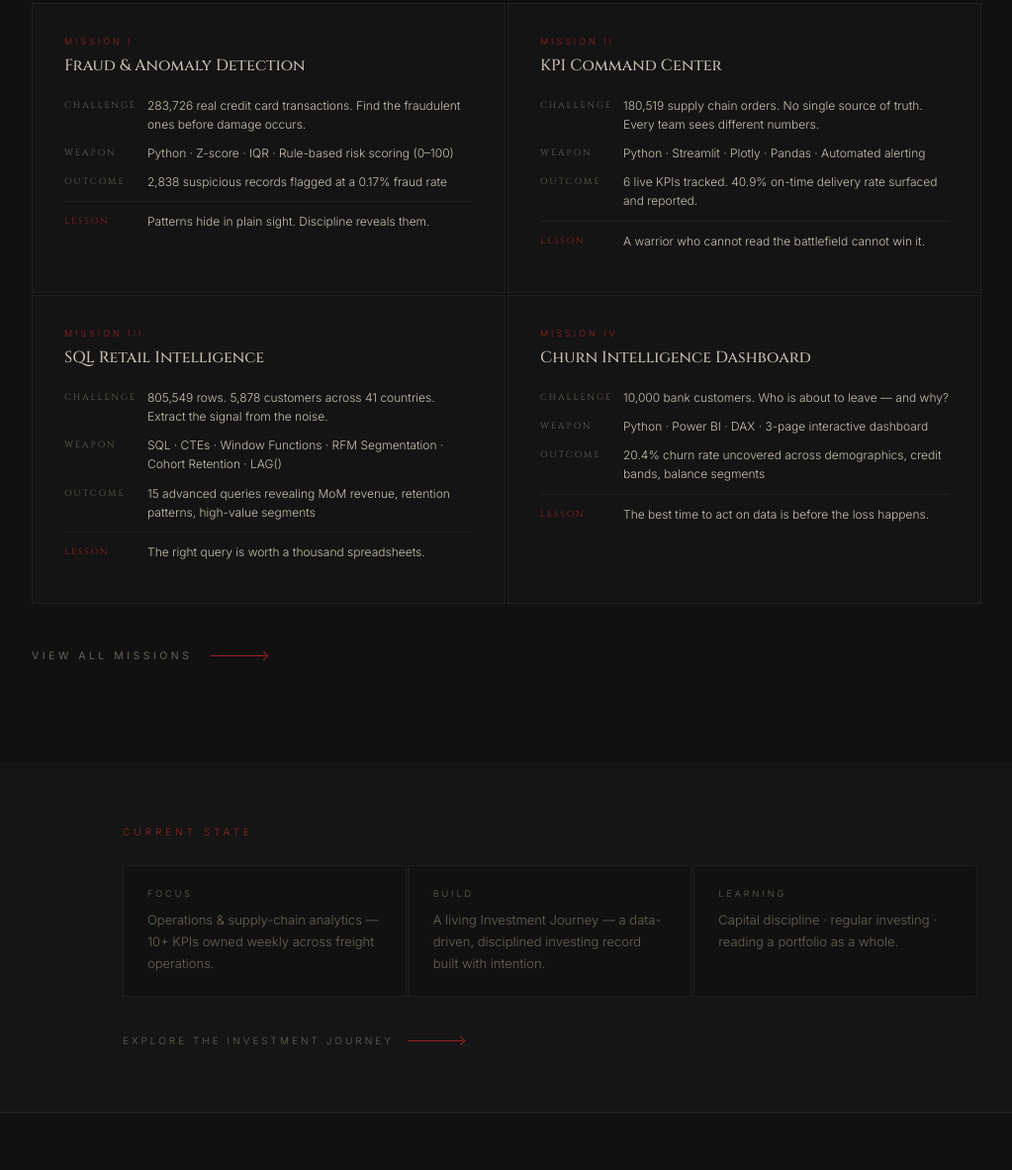
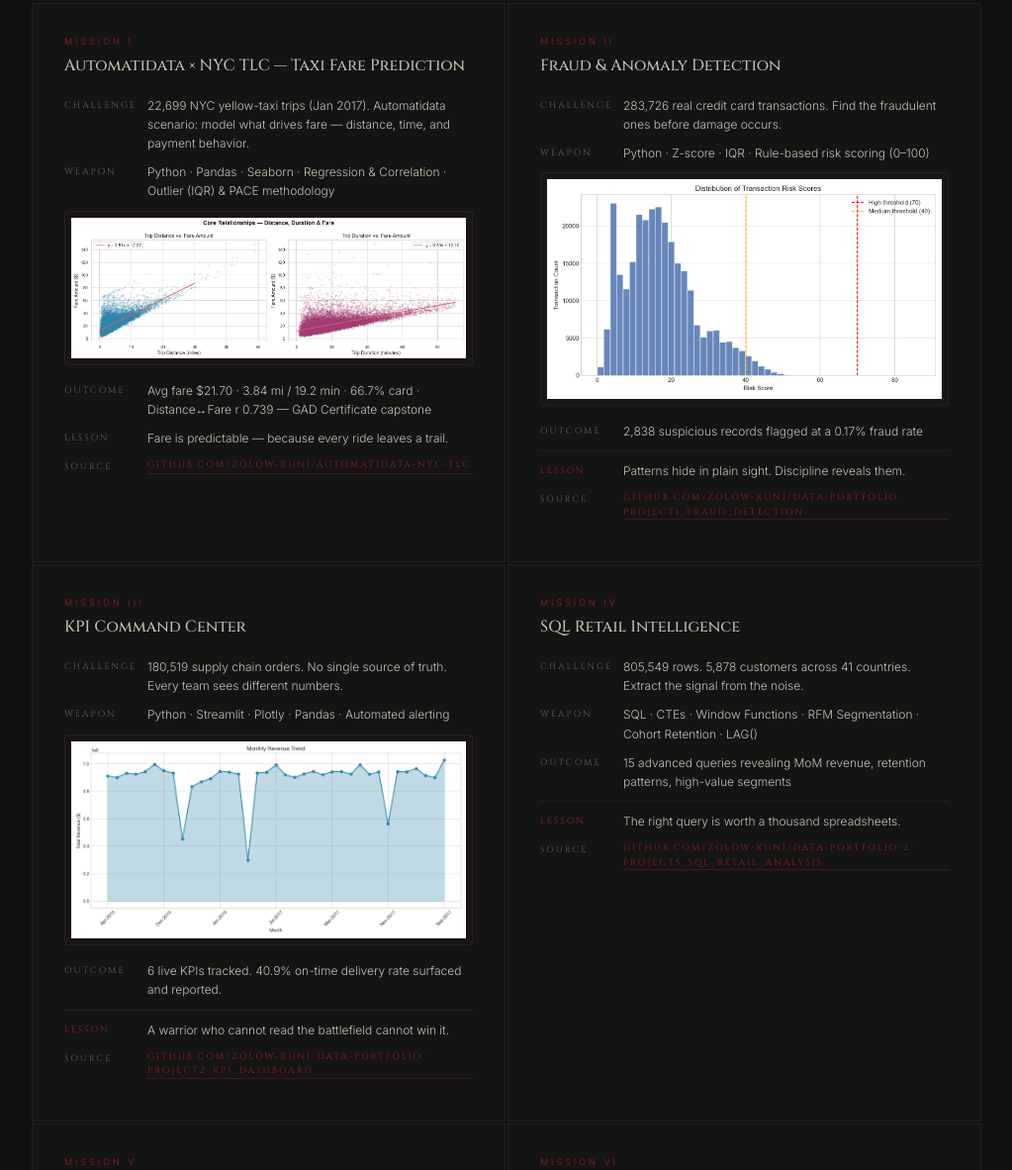
Before and after one commit to Zolow-kuni/subham-portfolio, a plain HTML site: page index.html in a window 1280 px wide. Shown: the part 5437-6619 px from the top of the page at 99% size, without its empty margins (84-1107 px from the left). Drawn offline with nearby package versions, Linux system fonts and the light colour scheme.

Commit message:
feat: integrate verified project evidence into battles section

```diff
--- a/index.html
+++ b/index.html
@@ -310,35 +310,61 @@
       <div class="missions">
         <div class="mission-card">
           <p class="mission-num">Mission I</p>
+          <h3 class="mission-name">Automatidata × NYC TLC — Taxi Fare Prediction</h3>
+          <div class="mission-row"><span class="mission-key">Challenge</span><span>22,699 NYC yellow-taxi trips (Jan 2017). Automatidata scenario: model what drives fare — distance, time, and payment behavior.</span></div>
+          <div class="mission-row"><span class="mission-key">Weapon</span><span>Python · Pandas · Seaborn · Regression &amp; Correlation · Outlier (IQR) &amp; PACE methodology</span></div>
+          <img class="battle-thumb" src="assets/battles/automatidata_distance_duration_fare.png" alt="Regression of fare against trip distance and duration for 22,699 NYC TLC trips" loading="lazy">
+          <div class="mission-row"><span class="mission-key">Outcome</span><span>Avg fare $21.70 · 3.84 mi / 19.2 min · 66.7% card · Distance↔Fare r 0.739 — GAD Certificate capstone</span></div>
+          <div class="mission-row"><span class="mission-key">Lesson</span><span>Fare is predictable — because every ride leaves a trail.</span></div>
+          <div class="mission-row mission-source"><span class="mission-key">Source</span><a href="https://github.com/Zolow-kuni/automatidata-nyc-tlc" target="_blank" rel="noopener noreferrer">github.com/Zolow-kuni/automatidata-nyc-tlc</a></div>
+        </div>
+        <div class="mission-card">
+          <p class="mission-num">Mission II</p>
           <h3 class="mission-name">Fraud &amp; Anomaly Detection</h3>
           <div class="mission-row"><span class="mission-key">Challenge</span><span>283,726 real credit card transactions. Find the fraudulent ones before damage occurs.</span></div>
           <div class="mission-row"><span class="mission-key">Weapon</span><span>Python · Z-score · IQR · Rule-based risk scoring (0–100)</span></div>
+          <img class="battle-thumb" src="assets/battles/fraud_risk_score_histogram.png" alt="Histogram of fraud risk scores across flagged transactions" loading="lazy">
           <div class="mission-row"><span class="mission-key">Outcome</span><span>2,838 suspicious records flagged at a 0.17% fraud rate</span></div>
           <div class="mission-row mission-lesson"><span class="mission-key">Lesson</span><span>Patterns hide in plain sight. Discipline reveals them.</span></div>
+          <div class="mission-row mission-source"><span class="mission-key">Source</span><a href="https://github.com/Zolow-kuni/data-portfolio/tree/main/project1_fraud_detection" target="_blank" rel="noopener noreferrer">github.com/Zolow-kuni/data-portfolio · project1_fraud_detection</a></div>
         </div>
         <div class="mission-card">
-          <p class="mission-num">Mission II</p>
+          <p class="mission-num">Mission III</p>
           <h3 class="mission-name">KPI Command Center</h3>
           <div class="mission-row"><span class="mission-key">Challenge</span><span>180,519 supply chain orders. No single source of truth. Every team sees different numbers.</span></div>
           <div class="mission-row"><span class="mission-key">Weapon</span><span>Python · Streamlit · Plotly · Pandas · Automated alerting</span></div>
+          <img class="battle-thumb" src="assets/battles/kpi_revenue_trend.png" alt="Revenue trend chart tracked by the KPI command center" loading="lazy">
           <div class="mission-row"><span class="mission-key">Outcome</span><span>6 live KPIs tracked. 40.9% on-time delivery rate surfaced and reported.</span></div>
           <div class="mission-row mission-lesson"><span class="mission-key">Lesson</span><span>A warrior who cannot read the battlefield cannot win it.</span></div>
+          <div class="mission-row mission-source"><span class="mission-key">Source</span><a href="https://github.com/Zolow-kuni/data-portfolio/tree/main/project2_kpi_dashboard" target="_blank" rel="noopener noreferrer">github.com/Zolow-kuni/data-portfolio · project2_kpi_dashboard</a></div>
         </div>
         <div class="mission-card">
-          <p class="mission-num">Mission III</p>
+          <p class="mission-num">Mission IV</p>
           <h3 class="mission-name">SQL Retail Intelligence</h3>
           <div class="mission-row"><span class="mission-key">Challenge</span><span>805,549 rows. 5,878 customers across 41 countries. Extract the signal from the noise.</span></div>
           <div class="mission-row"><span class="mission-key">Weapon</span><span>SQL · CTEs · Window Functions · RFM Segmentation · Cohort Retention · LAG()</span></div>
           <div class="mission-row"><span class="mission-key">Outcome</span><span>15 advanced queries revealing MoM revenue, retention patterns, high-value segments</span></div>
           <div class="mission-row mission-lesson"><span class="mission-key">Lesson</span><span>The right query is worth a thousand spreadsheets.</span></div>
+          <div class="mission-row mission-source"><span class="mission-key">Source</span><a href="https://github.com/Zolow-kuni/data-portfolio-2/tree/main/project5_sql_retail_analysis" target="_blank" rel="noopener noreferrer">github.com/Zolow-kuni/data-portfolio-2 · project5_sql_retail_analysis</a></div>
         </div>
         <div class="mission-card">
-          <p class="mission-num">Mission IV</p>
-          <h3 class="mission-name">Churn Intelligence Dashboard</h3>
-          <div class="mission-row"><span class="mission-key">Challenge</span><span>10,000 bank customers. Who is about to leave — and why?</span></div>
-          <div class="mission-row"><span class="mission-key">Weapon</span><span>Python · Power BI · DAX · 3-page interactive dashboard</span></div>
-          <div class="mission-row"><span class="mission-key">Outcome</span><span>20.4% churn rate uncovered across demographics, credit bands, balance segments</span></div>
+          <p class="mission-num">Mission V</p>
+          <h3 class="mission-name">Churn Intelligence — Power BI + R ML Models</h3>
+          <div class="mission-row"><span class="mission-key">Challenge</span><span>10,000 bank customers plus 7,043 telco customers. Who is about to leave — and why?</span></div>
+          <div class="mission-row"><span class="mission-key">Weapon</span><span>Python · Power BI · DAX · R · Logistic Regression · Random Forest · Decision Tree</span></div>
+          <img class="battle-thumb" src="assets/battles/churn_roc_all_models.png" alt="ROC curves comparing three R churn-prediction models" loading="lazy">
+          <div class="mission-row"><span class="mission-key">Outcome</span><span>20.4% bank churn via dashboard; best ML model 79.1% accuracy, AUC 0.837</span></div>
           <div class="mission-row mission-lesson"><span class="mission-key">Lesson</span><span>The best time to act on data is before the loss happens.</span></div>
+          <div class="mission-row mission-source"><span class="mission-key">Source</span><span><a href="https://github.com/Zolow-kuni/data-portfolio-2/tree/main/project6_powerbi_churn" target="_blank" rel="noopener noreferrer">project6_powerbi_churn</a> · <a href="https://github.com/Zolow-kuni/data-portfolio-2/tree/main/project8_churn_prediction_r" target="_blank" rel="noopener noreferrer">project8_churn_prediction_r</a></span></div>
+        </div>
+        <div class="mission-card">
+          <p class="mission-num">Mission VI</p>
+          <h3 class="mission-name">Automation → Excel Reporting Pipeline</h3>
+          <div class="mission-row"><span class="mission-key">Challenge</span><span>Disjointed retail CSVs. Fragile manual reports. One command should produce a finished deliverable.</span></div>
+          <div class="mission-row"><span class="mission-key">Weapon</span><span>Python · Pandas · OpenPyXL · Automated ingest, validation and reporting</span></div>
+          <div class="mission-row"><span class="mission-key">Outcome</span><span>1,000-row pipeline → 6 analyses → formatted multi-sheet Excel report, single command</span></div>
+          <div class="mission-row mission-lesson"><span class="mission-key">Lesson</span><span>Repetition is the enemy. Automate it once, keep your hands for the blade.</span></div>
+          <div class="mission-row mission-source"><span class="mission-key">Source</span><a href="https://github.com/Zolow-kuni/data-portfolio-2/tree/main/project7_python_automation" target="_blank" rel="noopener noreferrer">github.com/Zolow-kuni/data-portfolio-2 · project7_python_automation</a></div>
         </div>
       </div>
       <div class="github-cta">
--- a/style.css
+++ b/style.css
@@ -754,6 +754,33 @@ img { display: block; max-width: 100%; }
 /* GitHub CTA below missions */
 .github-cta { margin-top: 40px; }
 
+/* Battle evidence thumbnail (inside mission-card) */
+.battle-thumb {
+  display: block;
+  width: 100%;
+  max-width: 100%;
+  height: auto;
+  border: 1px solid var(--border);
+  border-radius: 4px;
+  background: var(--crimson-low);
+  margin: 4px 0 16px;
+  padding: 6px;
+  box-sizing: border-box;
+}
+.mission-source,
+.mission-source a {
+  font-family: var(--serif);
+  font-size: 9px;
+  letter-spacing: 2px;
+  text-transform: uppercase;
+  color: var(--crimson);
+  text-decoration: none;
+  overflow-wrap: anywhere;
+  word-break: break-word;
+}
+.mission-source a { border-bottom: 1px solid var(--crimson-mid); }
+.mission-source a:hover { color: var(--crimson-mid); border-bottom-color: var(--crimson); }
+
 /* Final quote (Ch VII) */
 .final-quote {
   margin-top: 52px;
```
Also changed, not shown: assets/battles/automatidata_distance_duration_fare.png (added), assets/battles/churn_roc_all_models.png (added), assets/battles/fraud_risk_score_histogram.png (added), assets/battles/kpi_revenue_trend.png (added).
